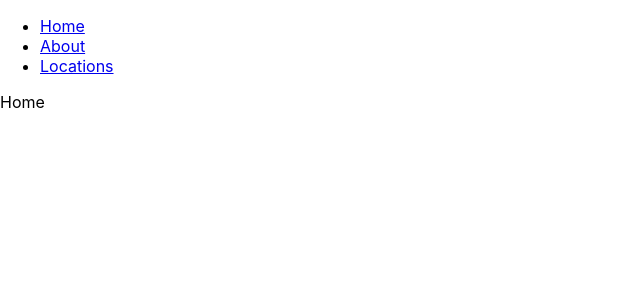
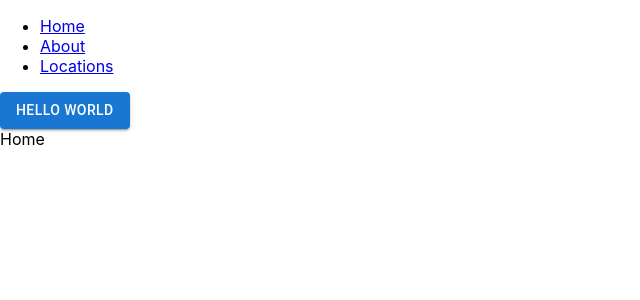
Before and after one commit to TarasOstasha/Blog, a React (Create React App) app in the folder client/: page / in a window 1280 px wide. Shown: the top 300 px of the page, without its empty margins (0-640 px from the left). Built offline with nearby package versions, Linux system fonts and the light colour scheme.

Commit message:
install MUI UI

```diff
--- a/client/package.json
+++ b/client/package.json
@@ -3,6 +3,9 @@
   "version": "0.1.0",
   "private": true,
   "dependencies": {
+    "@emotion/react": "^11.13.0",
+    "@emotion/styled": "^11.13.0",
+    "@mui/material": "^5.16.6",
     "@testing-library/jest-dom": "^5.17.0",
     "@testing-library/react": "^13.4.0",
     "@testing-library/user-event": "^13.5.0",
--- a/client/src/App.tsx
+++ b/client/src/App.tsx
@@ -7,13 +7,16 @@
 import Locations from './pages/Locations/Locations';
 import Header from './components/Header/Header';
 
-
+import { Button } from '@mui/material';
 
 const App: React.FC = () => {
   return (
     <Router>
       <div>
         <Header />
+        <Button variant="contained" color="primary">
+        Hello World
+      </Button>
         <Routes>
           <Route path="/" element={<Home />} />
           <Route path="/about" element={<About />} />
```
Also changed, not shown: 1 other file (tests, documents, lock files or other folders).
